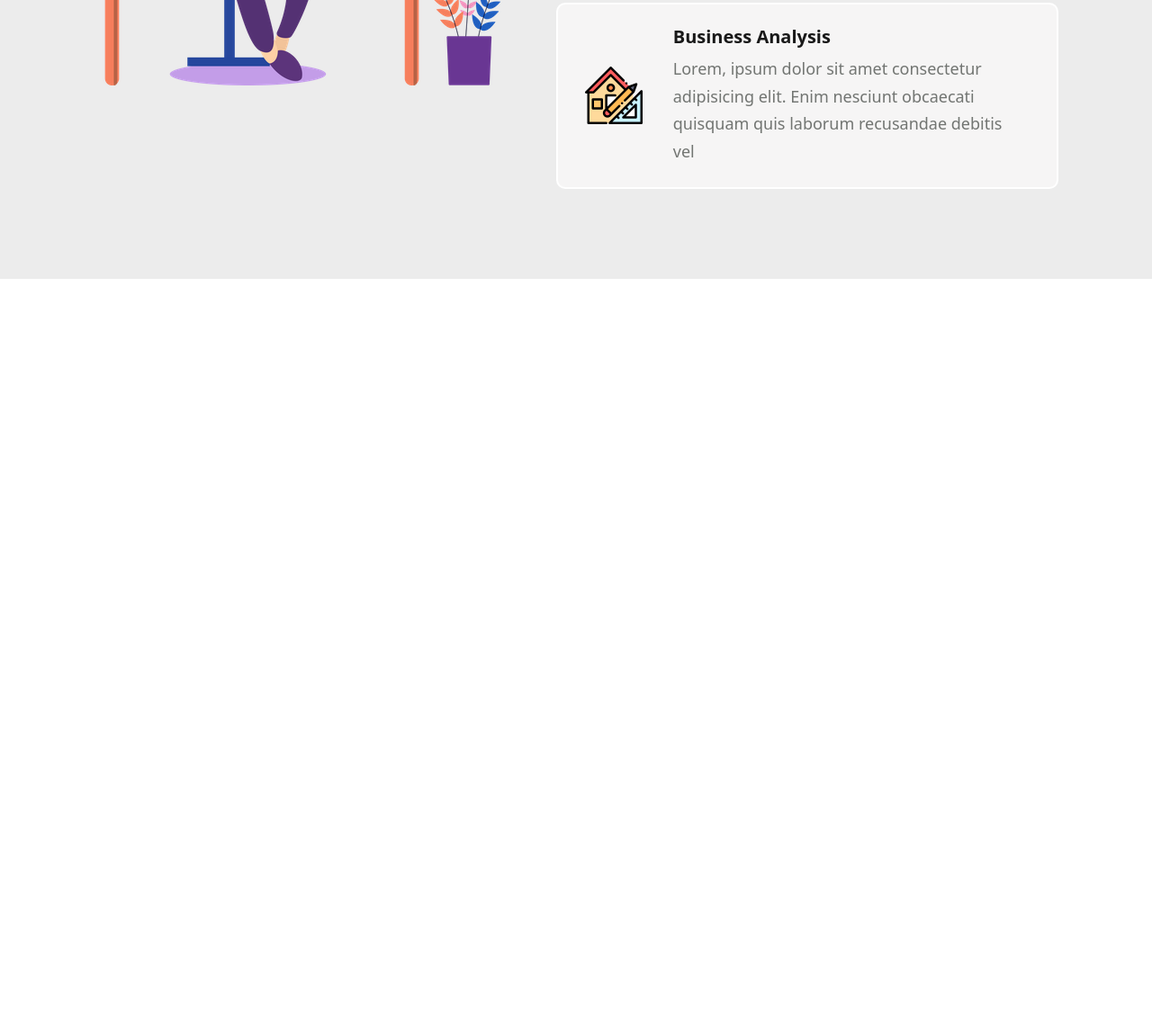
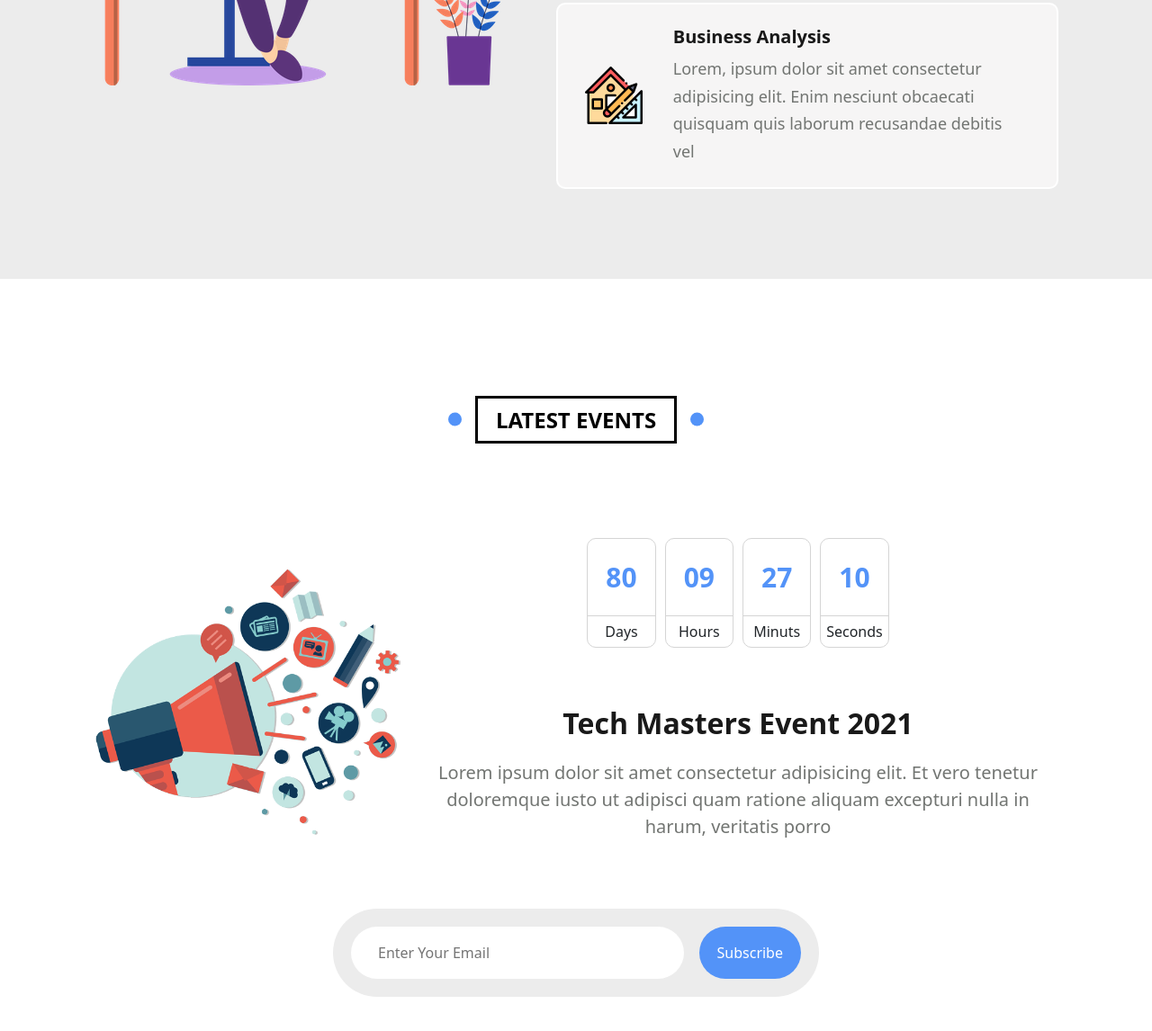
Before and after one commit to john-safwat/Elzero, a plain HTML site: page index.html in a window 1280 px wide. Shown: the part 9158-10304 px from the top of the page at 90% size. Before the commit the page ends 9468 px from the top, so only its background shows below. Drawn offline with nearby package versions, Linux system fonts and the light colour scheme.

Commit message:
add some sections

```diff
--- a/css/style.css
+++ b/css/style.css
@@ -462,6 +462,7 @@ header > i {
     margin-top: 10px;
     padding: 5px 25px;
     border: 3px solid ;
+    transition: 0.4s;
     border-radius: 10px;
     font-size: 24px;
     margin-bottom: 10px;
@@ -778,11 +779,119 @@ header > i {
 }
 @media (max-width:1200px) {
     .how-it-works .content { flex-direction: column; }
+    .how-it-works .content > .img {width: 90%;}
+    .how-it-works .content > .img img{width: 90%;}
     .how-it-works .content .cards {margin-top: 30px; width: 75%;}
 }
 @media (max-width:991px) {
-    .how-it-works .content .cards { width: 100%;}
+    .how-it-works .content .cards { width: 90%;}
     .how-it-works .content .text-card {flex-direction: column; text-align: center; padding: 20px;}
     .how-it-works .content .text-card .img{ padding:20px 10px 0px; }
 }
 /* end the how it works section  */
+/* start the events section  */
+.events {position: relative; }
+.events .container { padding: 30px;}
+.events .content {
+    display: flex;
+    justify-content: center;
+    align-items: center;
+    margin-top: 100px;
+}
+.events .content .img {flex:1;}
+.events .content .img img{ width: 100%;}
+.events .content .info {
+    flex:2;
+    display: flex;
+    flex-direction: column;
+    justify-content: center;
+}
+.events .content .info .timer {
+    display: flex;
+    justify-content: center;
+}
+.events .content .info .timer .time{
+    border-radius: 10px;
+    margin: 5px;
+    border: 1px solid var(--dark-gray);
+    transition: 0.4s;
+}
+.events .content .info .timer .time:hover{ border-color: var(--blue); }
+.events .content .info .timer .time .title{
+    color: var(--blue);
+    font-weight: 700;
+    font-size: 30px;
+    padding: 20px;
+    transition: 0.4s;
+    border-bottom: 1px solid var(--dark-gray);
+}
+.events .content .info .timer .time:hover .title {border-color: var(--blue);}
+.events .content .info .timer .time p {
+    text-align: center;
+    margin: 0;
+    padding: 5px;
+}
+.events .content .info .text {
+    padding: 20px;
+    text-align: center;
+    margin-top: 20px;
+}
+.events .content .info .text h2 {
+    margin: 20px 0px;
+    font-weight: 700;
+    color: var(--text-color-one);
+}
+.events .content .info .text p {
+    font-size: 20px;
+    color: var(--text-color-two);
+}
+@media (max-width:1200px) {
+    .events .content .img {display: none;}
+}
+.events .container form {
+    width: 50%;
+    padding: 20px;
+    background-color: var(--gray);
+    border-radius: 50px;
+    display: flex;
+    justify-content:space-between;
+    align-items: center;
+    margin: 40px auto;
+}
+.events .container form input:first-child {
+    width: calc(100% - 130px);
+    padding: 20px;
+    border-radius: 30px;
+    border: none;
+}
+.events .container form input:first-child:focus {
+    outline: none;
+    border: none;
+    padding: 20px 30px ;
+}
+.events .container form input:first-child::placeholder {
+    font-weight: 20px;
+    padding: 0px 10px ;
+}
+.events .container form input:last-child {
+    background-color: var(--blue);
+    border: none;
+    outline: none;
+    padding: 20px;
+    border-radius: 50px;
+    color: var(--white);
+    font-size: 16px;
+    font-weight: 500;
+}
+@media (max-width:991px) {
+    .events .container form {
+        width: 100%;
+        flex-direction: column;
+    }
+    .events .container form input:first-child {
+        width: 100%;
+        margin-bottom: 20px;
+    }
+    .events .container form input:last-child {width: 100%;}
+}
+/* end the events section  */
--- a/index.html
+++ b/index.html
@@ -990,5 +990,47 @@
         </div>
     </section>
     <!-- end how it works section  -->
+    <!-- start latest events section  -->
+    <section class="events" id="events">
+        <div class="container">
+            <!-- start special heading  -->
+            <button class="sph" >latest events</button>
+            <!-- end special heading  -->
+            <div class="content">
+                <div class="img">
+                    <img src="imgs/events.png" alt="">
+                </div>
+                <div class="info">
+                    <div class="timer">
+                        <div class="time">
+                            <div class="title">80</div>
+                            <p>Days</p>
+                        </div>
+                        <div class="time">
+                            <div class="title">09</div>
+                            <p>Hours</p>
+                        </div>
+                        <div class="time">
+                            <div class="title">27</div>
+                            <p>Minuts</p>
+                        </div>
+                        <div class="time">
+                            <div class="title">10</div>
+                            <p>Seconds</p>
+                        </div>
+                    </div>
+                    <div class="text">
+                        <h2>Tech Masters Event 2021</h2>
+                        <p>Lorem ipsum dolor sit amet consectetur adipisicing elit. Et vero tenetur doloremque iusto ut adipisci quam ratione aliquam excepturi nulla in harum, veritatis porro</p>
+                    </div>
+                </div>
+            </div>
+            <form action="">
+                <input type="text" placeholder="Enter Your Email">
+                <input type="submit" value="Subscribe">
+            </form>
+        </div>
+    </section>
+    <!-- end latest events section  -->
 </body>
 </html>
```
